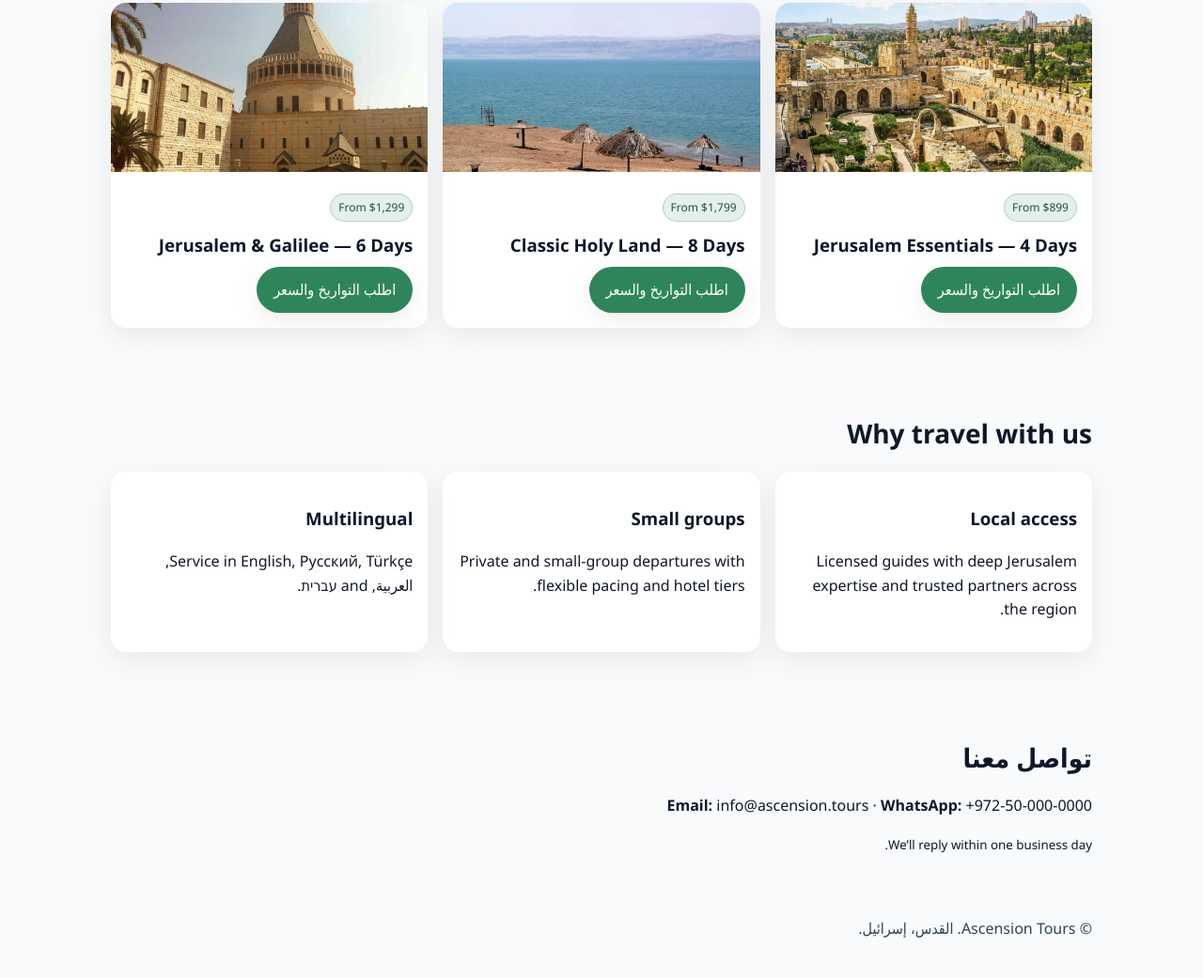
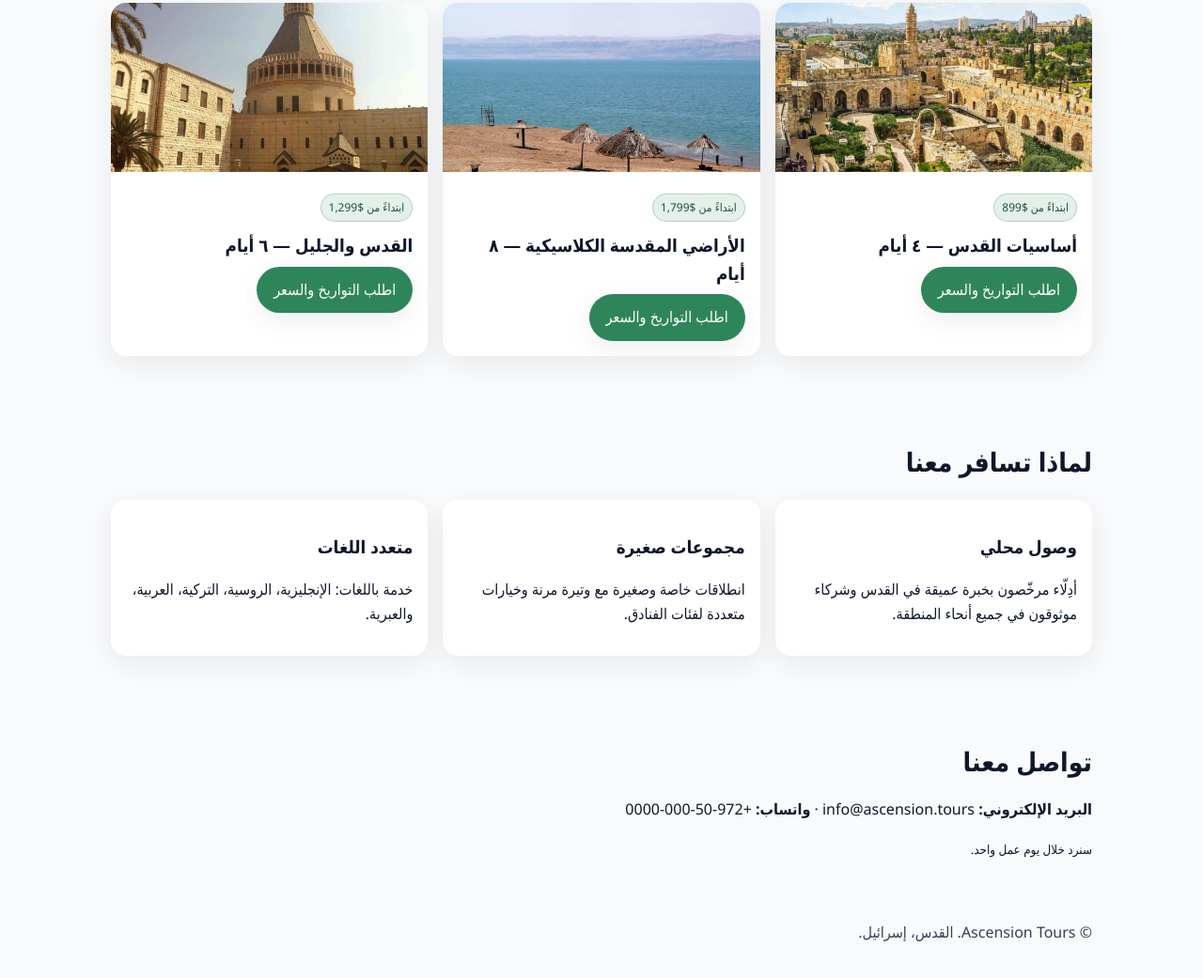
Before and after one commit to mtoliveshotel/ascension-static, a plain HTML site: page ar/index.html in a window 1280 px wide. Shown: the part 800-1841 px from the top of the page at 94% size. Drawn offline with Linux system fonts and the light colour scheme.

Commit message:
Update index.html

```diff
--- a/ar/index.html
+++ b/ar/index.html
@@ -11,16 +11,10 @@
         <a href="/">EN</a>
         <a href="/ru/">РУ</a>
         <a href="/tr/">TR</a>
-        <!-- <a href="/ar/">ع</a>  -->
+        <!-- <a href="/ar/">ع</a> -->
         <a href="/he/">HE</a>
       </nav>
     </header>
-
-
-
-
-
-
 
     <section class="hero">
       <div class="bg" style="background-image:url('/assets/jerusalem-hero.jpg')"></div>
@@ -35,47 +29,65 @@
     <section id="tours" class="container" style="padding-top:0">
       <h2>برامج مقترحة</h2>
       <div class="grid">
+
         <article class="card">
-        <img src="/assets/tours/jerusalem-essentials.jpg" alt="Jerusalem Essentials — 4 Days">
+          <img src="/assets/tours/jerusalem-essentials.jpg" alt="أساسيات القدس — ٤ أيام">
           <div class="pad">
-          <div class="badge">From $899</div>
-          <h3 style="margin:10px 0 8px">Jerusalem Essentials — 4 Days</h3>
+            <div class="badge">ابتداءً من $899</div>
+            <h3 style="margin:10px 0 8px">أساسيات القدس — ٤ أيام</h3>
             <a class="btn" href="#contact">اطلب التواريخ والسعر</a>
           </div>
         </article>
 
         <article class="card">
-        <img src="/assets/tours/classic-holy-land.jpg" alt="Classic Holy Land — 8 Days">
+          <img src="/assets/tours/classic-holy-land.jpg" alt="الأراضي المقدسة الكلاسيكية — ٨ أيام">
           <div class="pad">
-          <div class="badge">From $1,799</div>
-          <h3 style="margin:10px 0 8px">Classic Holy Land — 8 Days</h3>
+            <div class="badge">ابتداءً من $1,799</div>
+            <h3 style="margin:10px 0 8px">الأراضي المقدسة الكلاسيكية — ٨ أيام</h3>
             <a class="btn" href="#contact">اطلب التواريخ والسعر</a>
           </div>
         </article>
 
         <article class="card">
-        <img src="/assets/tours/galilee.jpg" alt="Jerusalem & Galilee — 6 Days">
+          <img src="/assets/tours/galilee.jpg" alt="القدس والجليل — ٦ أيام">
           <div class="pad">
-          <div class="badge">From $1,299</div>
-          <h3 style="margin:10px 0 8px">Jerusalem & Galilee — 6 Days</h3>
+            <div class="badge">ابتداءً من $1,299</div>
+            <h3 style="margin:10px 0 8px">القدس والجليل — ٦ أيام</h3>
             <a class="btn" href="#contact">اطلب التواريخ والسعر</a>
           </div>
-      </article></div>
+        </article>
+
+      </div>
     </section>
 
     <section id="why" class="container">
-      <h2>Why travel with us</h2>
+      <h2>لماذا تسافر معنا</h2>
       <div class="grid">
-        <div class="card"><div class="pad"><h3>Local access</h3><p>Licensed guides with deep Jerusalem expertise and trusted partners across the region.</p></div></div>
-        <div class="card"><div class="pad"><h3>Small groups</h3><p>Private and small-group departures with flexible pacing and hotel tiers.</p></div></div>
-        <div class="card"><div class="pad"><h3>Multilingual</h3><p>Service in English, Русский, Türkçe, العربية, and עברית.</p></div></div>
+        <div class="card">
+          <div class="pad">
+            <h3>وصول محلي</h3>
+            <p>أدِلّاء مرخّصون بخبرة عميقة في القدس وشركاء موثوقون في جميع أنحاء المنطقة.</p>
+          </div>
+        </div>
+        <div class="card">
+          <div class="pad">
+            <h3>مجموعات صغيرة</h3>
+            <p>انطلاقات خاصة وصغيرة مع وتيرة مرنة وخيارات متعددة لفئات الفنادق.</p>
+          </div>
+        </div>
+        <div class="card">
+          <div class="pad">
+            <h3>متعدد اللغات</h3>
+            <p>خدمة باللغات: الإنجليزية، الروسية، التركية، العربية، والعبرية.</p>
+          </div>
+        </div>
       </div>
     </section>
 
     <section id="contact" class="container">
       <h2>تواصل معنا</h2>
-      <p><strong>Email:</strong> info@ascension.tours · <strong>WhatsApp:</strong> +972-50-000-0000</p>
-      <small>We’ll reply within one business day.</small>
+      <p><strong>البريد الإلكتروني:</strong> info@ascension.tours · <strong>واتساب:</strong> +972-50-000-0000</p>
+      <small>سنرد خلال يوم عمل واحد.</small>
     </section>
 
     <footer class="container">
```
Lines whose indentation alone changed are shown as unchanged.
